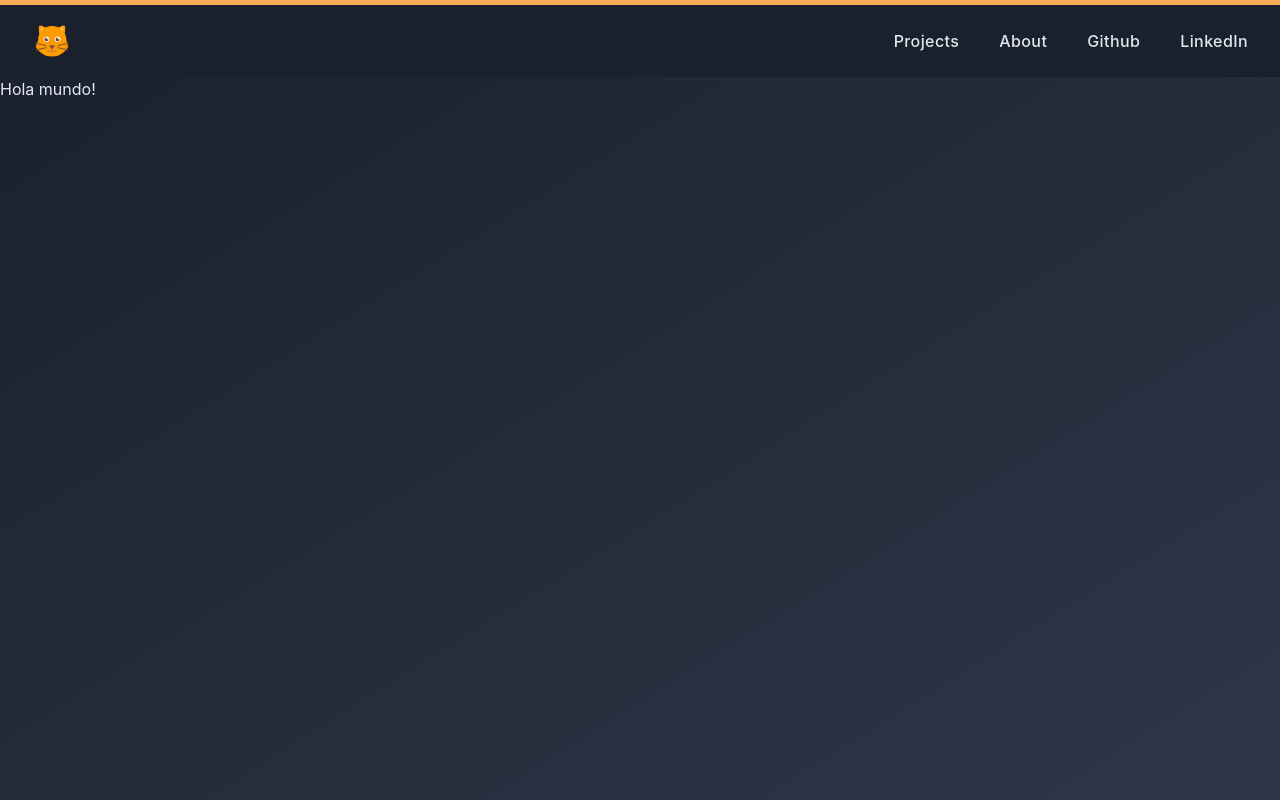
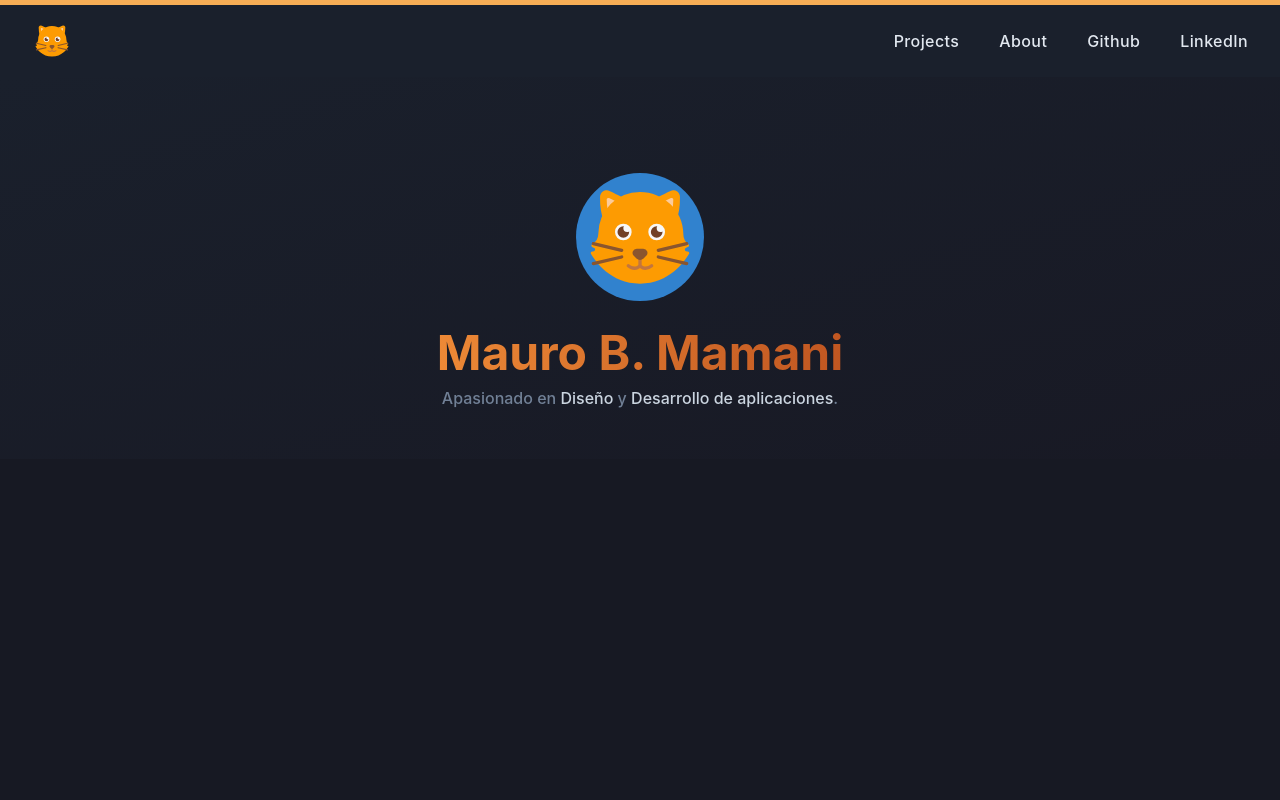
Before and after one commit to mauromamani/mauromamani-dev.com, a Next.js app: page / in a window 1280 px wide. Built offline with nearby package versions, Linux system fonts and the light colour scheme.

Commit message:
feat: add jumbotron

```diff
--- a/src/components/layout/index.tsx
+++ b/src/components/layout/index.tsx
@@ -17,12 +17,7 @@ export const Layout: FC<IProps> = ({ children }) => {
         <link rel='icon' href='/favicon.ico' />
       </Head>
       <main>
-        <Box
-          bg='black'
-          minH='100vh'
-          bgGradient='linear(to-br, gray.800, gray.700)'
-          color='gray.200'
-        >
+        <Box minH='100vh' bg='gray.900' color='gray.200'>
           <Navbar />
           {children}
         </Box>
--- a/src/pages/index.tsx
+++ b/src/pages/index.tsx
@@ -1,8 +1,58 @@
+import { Box, VStack, Image, Heading } from '@chakra-ui/react';
+
 const HomePage = () => {
   return (
-    <>
-      <h1>Hola mundo!</h1>
-    </>
+    <VStack spacing='32'>
+      <Box
+        as='section'
+        w='100%'
+        px='8'
+        bgGradient={['linear(to-br, gray.800, #181924)']}
+      >
+        <Box maxW='2xl' mx='auto'>
+          {/* Jumbotron */}
+          <VStack alignItems='center' justifyContent='center' pt='24' pb='12'>
+            <Box rounded='full' p='1' bgColor='blue.500'>
+              <Image src='/cat.svg' boxSize='120px' alt='logo' />
+            </Box>
+
+            <Box pt='5'>
+              <Heading
+                as='h1'
+                fontFamily='body'
+                bgColor='orange.400'
+                bgClip='text'
+                bgGradient='linear(to-l, #C05621, #ED8936)'
+                size='2xl'
+                className='jumbotron'
+              >
+                Mauro B. Mamani
+              </Heading>
+            </Box>
+
+            <Box>
+              <Heading
+                as='h2'
+                size='sm'
+                lineHeight='tall'
+                color='gray.500'
+                fontWeight='medium'
+              >
+                Apasionado en{' '}
+                <Box as='span' color='gray.300'>
+                  Diseño
+                </Box>{' '}
+                y{' '}
+                <Box as='span' color='gray.300'>
+                  Desarrollo de aplicaciones
+                </Box>
+                .
+              </Heading>
+            </Box>
+          </VStack>
+        </Box>
+      </Box>
+    </VStack>
   );
 };
 
--- a/src/styles/globals.css
+++ b/src/styles/globals.css
@@ -1,107 +1,17 @@
-:root {
-  --max-width: 1100px;
-  --border-radius: 12px;
-  --font-mono: ui-monospace, Menlo, Monaco, 'Cascadia Mono', 'Segoe UI Mono',
-    'Roboto Mono', 'Oxygen Mono', 'Ubuntu Monospace', 'Source Code Pro',
-    'Fira Mono', 'Droid Sans Mono', 'Courier New', monospace;
-
-  --foreground-rgb: 0, 0, 0;
-  --background-start-rgb: 214, 219, 220;
-  --background-end-rgb: 255, 255, 255;
-
-  --primary-glow: conic-gradient(
-    from 180deg at 50% 50%,
-    #16abff33 0deg,
-    #0885ff33 55deg,
-    #54d6ff33 120deg,
-    #0071ff33 160deg,
-    transparent 360deg
-  );
-  --secondary-glow: radial-gradient(
-    rgba(255, 255, 255, 1),
-    rgba(255, 255, 255, 0)
-  );
-
-  --tile-start-rgb: 239, 245, 249;
-  --tile-end-rgb: 228, 232, 233;
-  --tile-border: conic-gradient(
-    #00000080,
-    #00000040,
-    #00000030,
-    #00000020,
-    #00000010,
-    #00000010,
-    #00000080
-  );
-
-  --callout-rgb: 238, 240, 241;
-  --callout-border-rgb: 172, 175, 176;
-  --card-rgb: 180, 185, 188;
-  --card-border-rgb: 131, 134, 135;
+html {
+  scroll-behavior: smooth;
 }
 
-@media (prefers-color-scheme: dark) {
-  :root {
-    --foreground-rgb: 255, 255, 255;
-    --background-start-rgb: 0, 0, 0;
-    --background-end-rgb: 0, 0, 0;
-
-    --primary-glow: radial-gradient(rgba(1, 65, 255, 0.4), rgba(1, 65, 255, 0));
-    --secondary-glow: linear-gradient(
-      to bottom right,
-      rgba(1, 65, 255, 0),
-      rgba(1, 65, 255, 0),
-      rgba(1, 65, 255, 0.3)
-    );
-
-    --tile-start-rgb: 2, 13, 46;
-    --tile-end-rgb: 2, 5, 19;
-    --tile-border: conic-gradient(
-      #ffffff80,
-      #ffffff40,
-      #ffffff30,
-      #ffffff20,
-      #ffffff10,
-      #ffffff10,
-      #ffffff80
-    );
-
-    --callout-rgb: 20, 20, 20;
-    --callout-border-rgb: 108, 108, 108;
-    --card-rgb: 100, 100, 100;
-    --card-border-rgb: 200, 200, 200;
+.jumbotron {
+  -webkit-background-clip: text;
+  -webkit-text-fill-color: transparent;
+  -webkit-animation: shine 10s infinite linear;
+  @keyframes shine {
+    from {
+      -webkit-filter: hue-rotate(0deg);
+    }
+    to {
+      -webkit-filter: hue-rotate(-360deg);
+    }
   }
 }
-
-* {
-  box-sizing: border-box;
-  padding: 0;
-  margin: 0;
-}
-
-html,
-body {
-  max-width: 100vw;
-  overflow-x: hidden;
-}
-
-body {
-  color: rgb(var(--foreground-rgb));
-  background: linear-gradient(
-      to bottom,
-      transparent,
-      rgb(var(--background-end-rgb))
-    )
-    rgb(var(--background-start-rgb));
-}
-
-a {
-  color: inherit;
-  text-decoration: none;
-}
-
-@media (prefers-color-scheme: dark) {
-  html {
-    color-scheme: dark;
-  }
-}
```
Also changed, not shown: src/styles/Home.module.css (deleted, +0 -278 lines).
